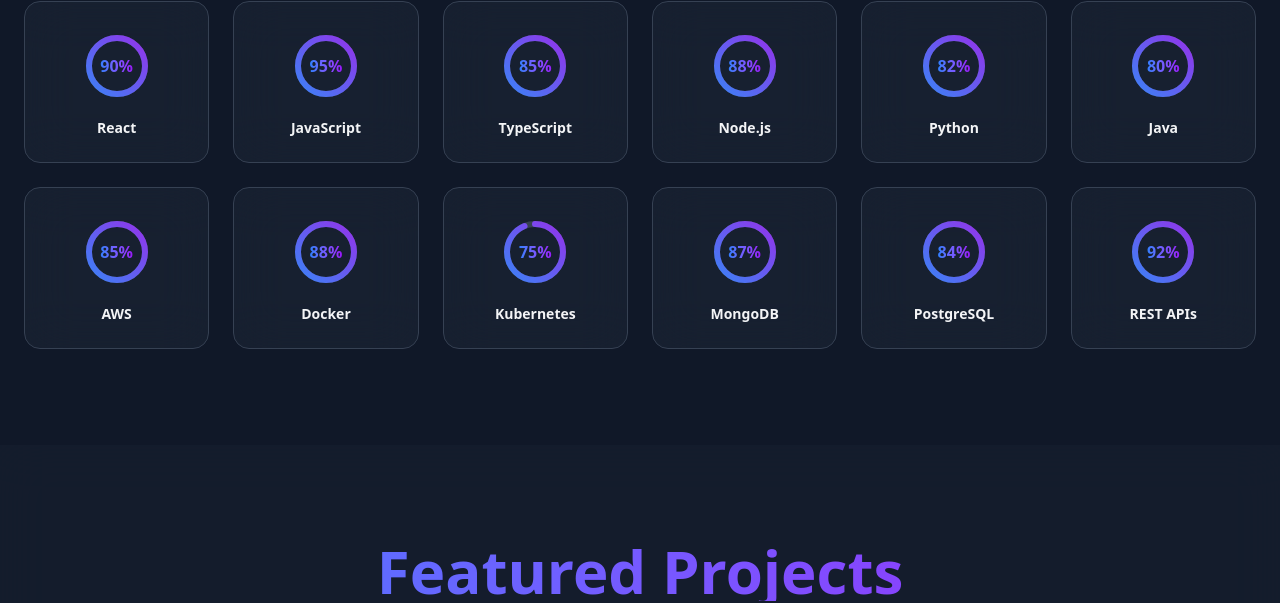
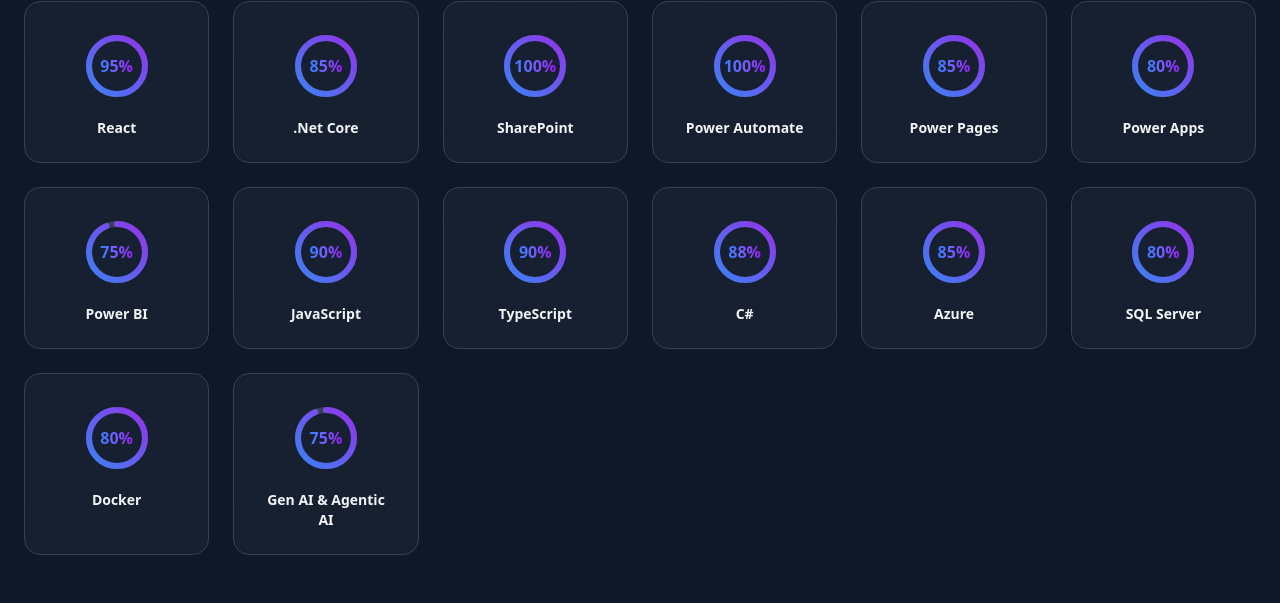
Before and after one commit to Munendra7/Portfolio, a React (Vite) app in the folder portfolio.client/: page / in a window 1280 px wide. Shown: the part 1849-2452 px from the top of the page. Built offline with nearby package versions, Linux system fonts and the light colour scheme.

Commit message:
Updated skills, resume and projects

```diff
--- a/portfolio.client/src/Portfolio.tsx
+++ b/portfolio.client/src/Portfolio.tsx
@@ -2,6 +2,7 @@
 import { Moon, Sun, Github, Linkedin, FileText, Mail, ExternalLink, Menu, X, ArrowRight, Code, Sparkles, Award } from 'lucide-react';
 import myPhoto from './assets/MUNENDRA PHOTO.jpg';
 import AgentDemo from './assets/AgentDemo.gif';
+import resume from './assets/Munendra_SharePoint_PowerPlatform_DotNet_Resume.pdf';
 
 export default function Portfolio() {
   const [theme, setTheme] = useState('dark');
@@ -21,18 +22,20 @@
   const toggleTheme = () => setTheme(prev => prev === 'dark' ? 'light' : 'dark');
 
   const skills = [
-    { name: 'React', level: 90 },
-    { name: 'JavaScript', level: 95 },
-    { name: 'TypeScript', level: 85 },
-    { name: 'Node.js', level: 88 },
-    { name: 'Python', level: 82 },
-    { name: 'Java', level: 80 },
-    { name: 'AWS', level: 85 },
-    { name: 'Docker', level: 88 },
-    { name: 'Kubernetes', level: 75 },
-    { name: 'MongoDB', level: 87 },
-    { name: 'PostgreSQL', level: 84 },
-    { name: 'REST APIs', level: 92 }
+    { name: 'React', level: 95 },
+    { name: '.Net Core', level: 85 },
+    { name: 'SharePoint', level: 100 },
+    { name: 'Power Automate', level: 100 },
+    { name: 'Power Pages', level: 85 },
+    { name: 'Power Apps', level: 80 },
+    { name: 'Power BI', level: 75 },
+    { name: 'JavaScript', level: 90 },
+    { name: 'TypeScript', level: 90 },
+    { name: 'C#', level: 88 },
+    { name: 'Azure', level: 85 },
+    { name: 'SQL Server', level: 80 },
+    { name: 'Docker', level: 80 },
+    { name: 'Gen AI & Agentic AI', level: 75 }
   ];
 
   const certifications = [
@@ -79,19 +82,19 @@
       gradient: 'from-purple-500 to-pink-500'
     },
     {
-      title: 'Task Management System',
-      description: 'Collaborative project management tool with drag-and-drop functionality, team chat, and analytics dashboard.',
-      tech: ['React', 'Express', 'PostgreSQL', 'Socket.io'],
-      image: 'https://placehold.co/600x400/0891B2/ffffff?text=Task+Manager',
+      title: 'To Be Updated',
+      description: '',
+      tech: ['TBU'],
+      image: 'https://placehold.co/600x400/0891B2/ffffff?text=To+Be+Updated',
       github: '#',
       live: '#',
       gradient: 'from-cyan-500 to-blue-500'
     },
     {
-      title: 'AI Content Generator',
-      description: 'Machine learning powered content creation tool with natural language processing and sentiment analysis.',
-      tech: ['Python', 'TensorFlow', 'FastAPI', 'React'],
-      image: 'https://placehold.co/600x400/059669/ffffff?text=AI+Generator',
+      title: 'To Be Updated',
+      description: '',
+      tech: ['TBU'],
+      image: 'https://placehold.co/600x400/059669/ffffff?text=To+Be+Updated',
       github: '#',
       live: '#',
       gradient: 'from-green-500 to-emerald-500'
@@ -193,7 +196,7 @@
                 <a href="https://linkedin.com/in/munendra7" target='_blank' className={`p-3 rounded-xl backdrop-blur-xl ${theme === 'dark' ? 'bg-gray-800/80 hover:bg-gray-700/80' : 'bg-white/80 hover:bg-gray-100/80'} border ${theme === 'dark' ? 'border-gray-700' : 'border-gray-200'} transition-all hover:scale-110 shadow-lg`}>
                   <Linkedin size={24} />
                 </a>
-                <a href="https://drive.google.com/uc?export=download&id=1vY5SUhyLLKorZguJK1MKGtwelRH4kpS8" className="px-6 py-3 bg-gradient-to-r from-blue-600 to-purple-600 hover:from-blue-700 hover:to-purple-700 text-white rounded-xl transition-all hover:scale-105 shadow-xl flex items-center gap-2 group font-medium">
+                <a href={resume} target='_blank' className="px-6 py-3 bg-gradient-to-r from-blue-600 to-purple-600 hover:from-blue-700 hover:to-purple-700 text-white rounded-xl transition-all hover:scale-105 shadow-xl flex items-center gap-2 group font-medium">
                   <FileText size={20} />
                   Resume
                   <ArrowRight size={16} className="group-hover:translate-x-1 transition-transform" />
@@ -396,13 +399,13 @@
       <section id="contact" className="py-16 sm:py-24 px-4 sm:px-6">
         <div className="max-w-3xl mx-auto text-center">
           <h2 className="text-3xl sm:text-4xl lg:text-6xl font-bold mb-6 bg-gradient-to-r from-blue-500 to-purple-600 bg-clip-text text-transparent">
-            Let's Work Together
+            Let's Connect
           </h2>
           <p className={`text-lg mb-8 ${theme === 'dark' ? 'text-gray-400' : 'text-gray-600'}`}>
             I'm always open to discussing new projects, creative ideas, or opportunities to be part of your vision.
           </p>
           <a
-            href="mailto:your.email@example.com"
+            href="mailto:munendrach7@gmail.com"
             className="inline-flex items-center gap-3 px-8 py-4 bg-gradient-to-r from-blue-600 to-purple-600 hover:from-blue-700 hover:to-purple-700 text-white rounded-xl transition-all hover:scale-105 shadow-2xl text-lg font-medium group"
           >
             <Mail size={24} />
```
Also changed, not shown: 1 other file (tests, documents, lock files or other folders).
